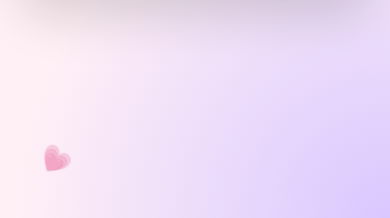
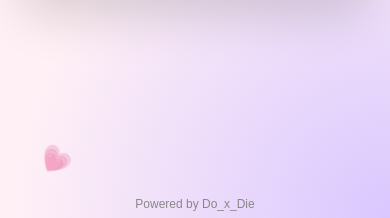
Before and after one commit to 69mastermind69/love-website, a Flask app: page / in a window 390 px wide. Shown: the part 626-844 px from the top of the page. Run offline with Flask 3, Linux system fonts and the light colour scheme.

Commit message:
Add 'Powered by' section and improve button styles
Added a 'Powered by' section with styling and adjusted button properties.

```diff
--- a/templates/index.html
+++ b/templates/index.html
@@ -42,6 +42,7 @@
                 #fff0f6;
         }
 
+
         /* Floating hearts */
 
         .heart {
@@ -57,6 +58,7 @@
 
             pointer-events: none;
         }
+
 
         @keyframes floatUp {
 
@@ -267,7 +269,9 @@
 
             position: relative;
 
-            transition: left 0.15s, top 0.15s;
+            transition:
+                left 0.15s,
+                top 0.15s;
         }
 
 
@@ -294,6 +298,30 @@
         }
 
 
+        /* Powered by */
+
+        .powered-by {
+
+            position: fixed;
+
+            bottom: 10px;
+
+            left: 0;
+
+            width: 100%;
+
+            text-align: center;
+
+            font-size: 13px;
+
+            color: #888;
+
+            z-index: 20;
+
+            pointer-events: none;
+        }
+
+
         /* Mobile */
 
         @media (max-width: 500px) {
@@ -314,10 +342,18 @@
             }
 
             button {
+
                 font-size: 16px;
 
                 padding:
                     12px 20px;
+            }
+
+            .powered-by {
+
+                font-size: 12px;
+
+                bottom: 7px;
             }
         }
 
@@ -396,6 +432,13 @@
     </div>
 
 
+    <!-- Powered by -->
+
+    <div class="powered-by">
+        Powered by Do_x_Die
+    </div>
+
+
 
 <script>
 
@@ -405,6 +448,8 @@
     let birthday = "";
 
     let favouriteColor = "";
+
+    let loveAnswer = "";
 
 
 
@@ -457,6 +502,7 @@
                 id="name"
                 type="text"
                 placeholder="Type your name..."
+                maxlength="100"
             >
 
 
@@ -618,6 +664,7 @@
                 id="color"
                 type="text"
                 placeholder="Your favourite color..."
+                maxlength="100"
             >
 
 
@@ -704,7 +751,10 @@
                 </button>
 
 
-                <button id="noButton">
+                <button
+                    id="noButton"
+                    type="button"
+                >
 
                     NO 😏
 
@@ -762,9 +812,12 @@
             document.getElementById("noButton");
 
 
-        /*
-            Random position
-        */
+        if (!noButton) {
+
+            return;
+
+        }
+
 
         const x =
             Math.random() * 220 - 110;
@@ -794,6 +847,9 @@
     ========================= */
 
     function yesAnswer() {
+
+        loveAnswer = "YES";
+
 
         document.getElementById("app").innerHTML = `
 
@@ -869,8 +925,6 @@
             >
 
 
-                <!-- Name -->
-
                 <input
                     type="hidden"
                     name="name"
@@ -878,16 +932,12 @@
                 >
 
 
-                <!-- Birthday -->
-
                 <input
                     type="hidden"
                     name="birthday"
-                    value="${birthday}"
+                    value="${escapeHtml(birthday)}"
                 >
 
-
-                <!-- Favourite Color -->
 
                 <input
                     type="hidden"
@@ -896,12 +946,18 @@
                 >
 
 
-                <!-- Message -->
+                <input
+                    type="hidden"
+                    name="love_answer"
+                    value="${escapeHtml(loveAnswer)}"
+                >
+
 
                 <input
                     name="message"
                     type="text"
                     placeholder="Write something..."
+                    maxlength="1000"
                     required
                 >
 
```
